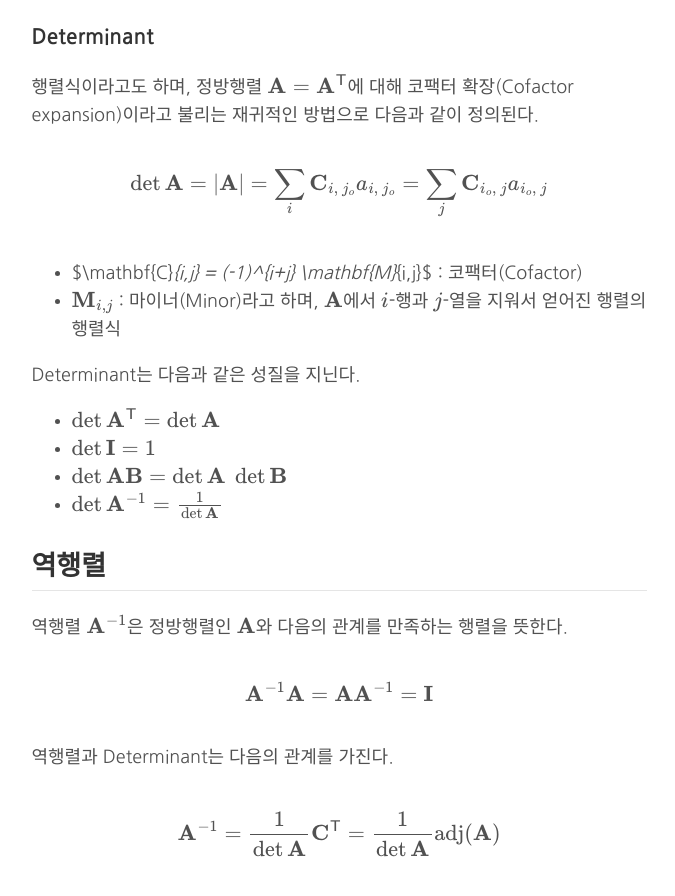
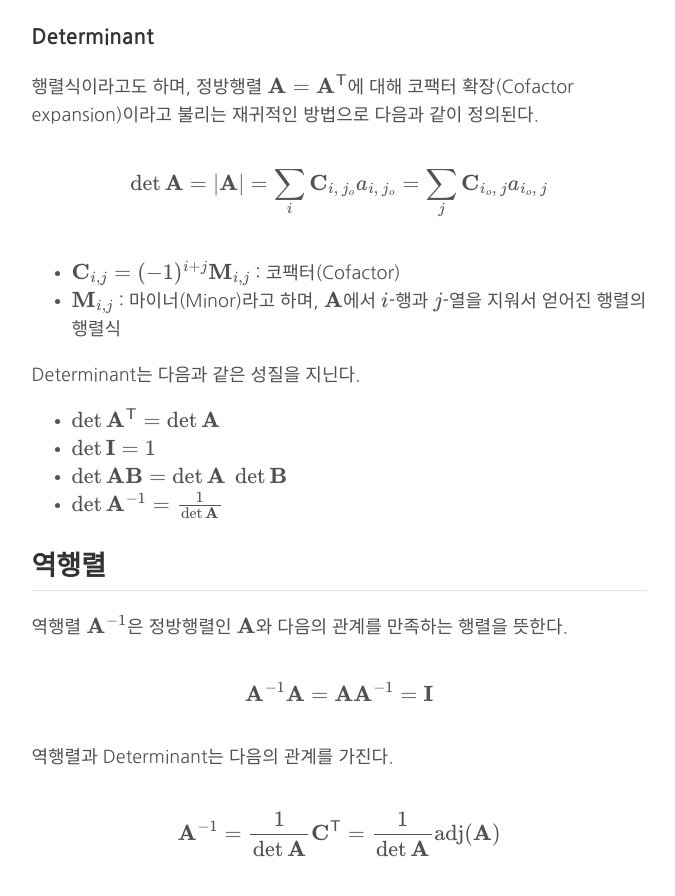
Before and after one commit to gem763/gem763.github.io, a Jekyll site: the page built from 3-linear-algebra-basic.md, in a window 1280 px wide and 900 px high, scrolled down 1532 px. Shown: the top 896 px of the window, without its empty margins (301-976 px from the left). Built offline with Jekyll 4.4.1, drawn with Linux system fonts in a browser that asks for light colours; formulas are drawn with MathJax 3; comment, search, counter and statistics services are not loaded.

Commit message:
Update 3-linear-algebra-basic.md

```diff
--- a/3-linear-algebra-basic.md
+++ b/3-linear-algebra-basic.md
@@ -62,7 +62,7 @@ $$</div>
 \det{\mathbf{A}} = |\mathbf{A}| = \sum_i \mathbf{C}_{i, ~j_o} a_{i,~j_o} = \sum_j  \mathbf{C}_{i_o, ~j} a_{i_o,~j}
 $$</div>
 
-* <span class="math">$\mathbf{C}_{i,j} = (-1)^{i+j} \mathbf{M}_{i,j}$</span> : 코팩터(Cofactor)
+* $\mathbf{C}\_{i,j} = (-1)^{i+j} \mathbf{M}\_{i,j}$ : 코팩터(Cofactor)
 * $\mathbf{M}_{i,j}$ : 마이너(Minor)라고 하며, $\mathbf{A}$에서 $i$-행과 $j$-열을 지워서 얻어진 행렬의 행렬식
 
 Determinant는 다음과 같은 성질을 지닌다.
```
